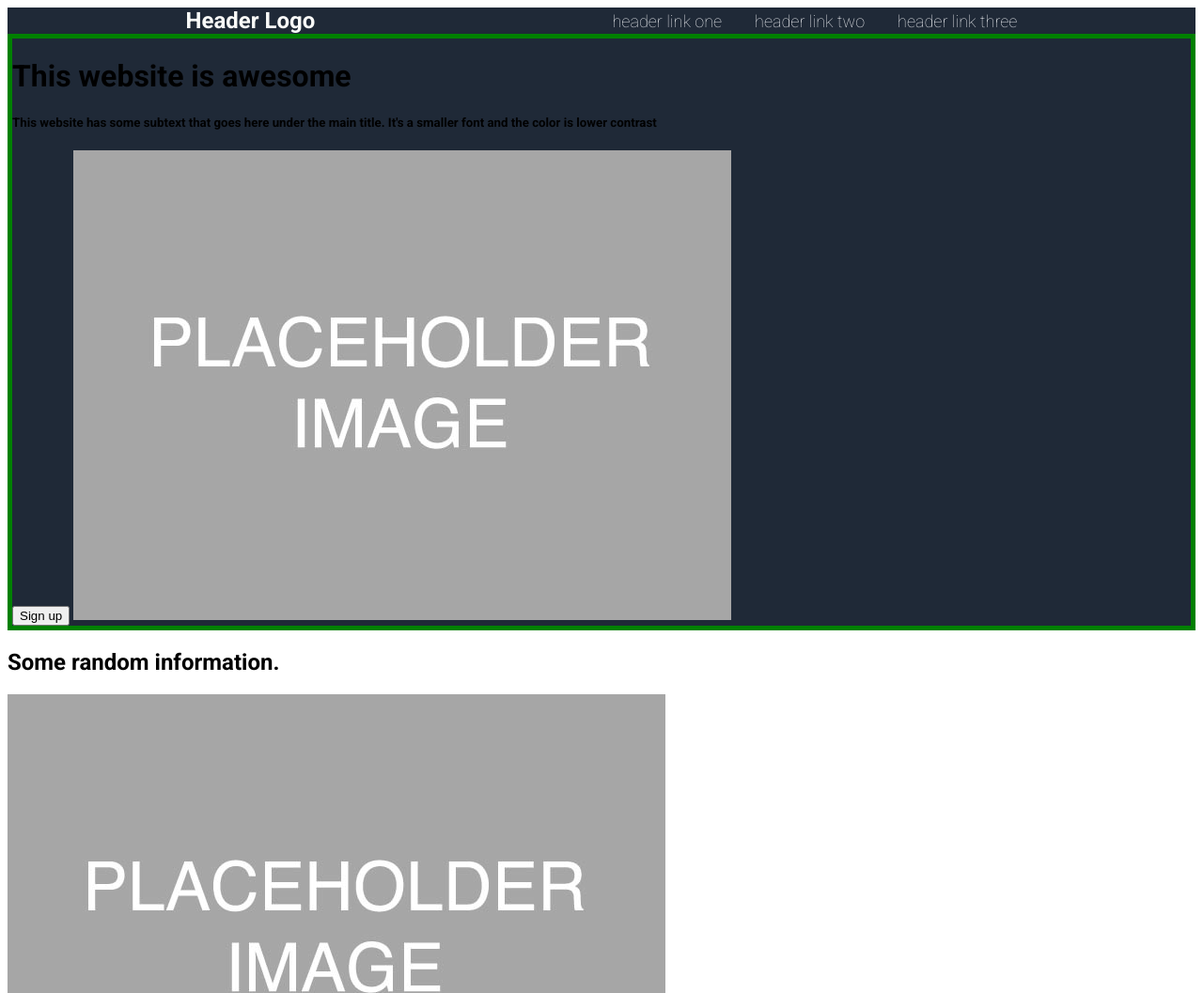
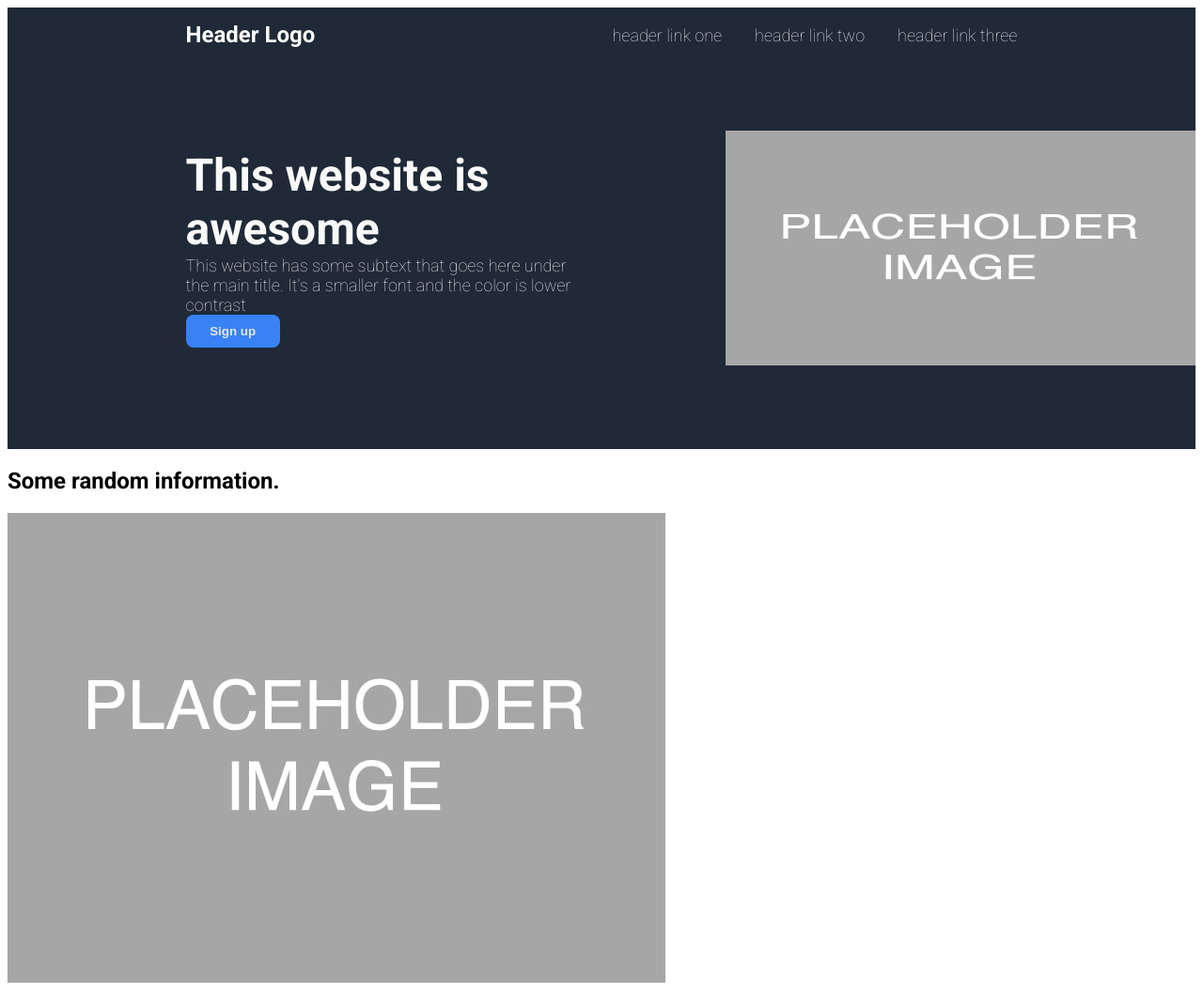
Before and after one commit to dannybinks/TOP-Landing-Page, a plain HTML site: page index.html in a window 1280 px wide. Shown: the top 1057 px of the page at 94% size. Drawn offline with Linux system fonts and the light colour scheme.

Commit message:
Style.css update
-Continue adding style and layout elements in style.css using flexbox

```diff
--- a/index.html
+++ b/index.html
@@ -21,13 +21,15 @@
       </div>
     </header>
     <div class="section1">
-      <h1 class="section1Text">This website is awesome</h1>
-      <h5 class="section1Subtext">
+      <div class="hero">
+        <h1 class="section1Text">This website is awesome</h1>
+        <h5 class="section1Subtext">
         This website has some subtext that goes here under the main title. It's
         a smaller font and the color is lower contrast
-      </h5>
-      <button class="section1Button">Sign up</button>
-      <img src="/images/placeholder-image.jpg" alt="Placeholder image" />
+        </h5>
+        <button class="section1Button">Sign up</button>
+      </div>
+      <img class="section1Image" src="/images/placeholder-image.jpg" alt="Placeholder image" />
     </div>
     <div class="section2">
       <h2>Some random information.</h2>
--- a/style.css
+++ b/style.css
@@ -10,6 +10,7 @@ footer {
   color: #e5e7eb;
 }
 header {
+  padding-top: 15px;
   padding-right: 15%;
   padding-left: 15%;
 }
@@ -29,6 +30,47 @@ header .logo {
   font-size: 18px;
 }
 .section1 {
+  display: flex;
+  justify-content: center;
+  align-items: center;
   background-color: #1f2937;
-  border: 5px solid green;
+  padding-bottom: 7%;
+  padding-top: 7%;
 }
+.hero {
+  display: flex;
+  flex-direction: column;
+  justify-content: center;
+  padding-left: 15%;
+  width: 375px;
+  margin-right: auto;
+}
+.section1Text {
+  font-size: 48px;
+  color: #f9faf8;
+  padding-bottom: 0%;
+  margin: 0%;
+}
+.section1Subtext {
+  font-size: 18px;
+  color: #e5e7eb;
+  font-weight: 100;
+  flex-wrap: wrap;
+  width: 425px;
+  margin: 0%;
+}
+.section1Button {
+  background-color: #3882f6;
+  color: #e5e7eb;
+  font-weight: bold;
+  width: 100px;
+  height: 35px;
+  border-radius: 8px;
+  border: none;
+}
+.section1Image {
+  align-self: center;
+  width: 500px;
+  height: 250px;
+  margin-left: 0;
+}
```
